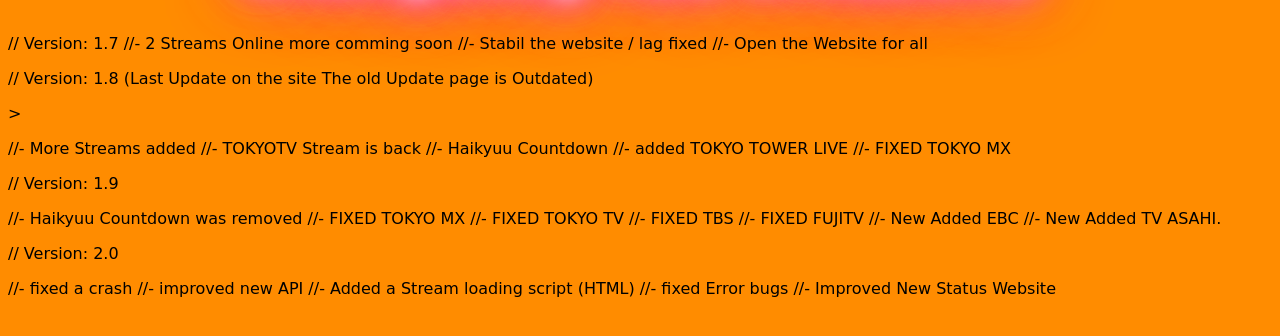
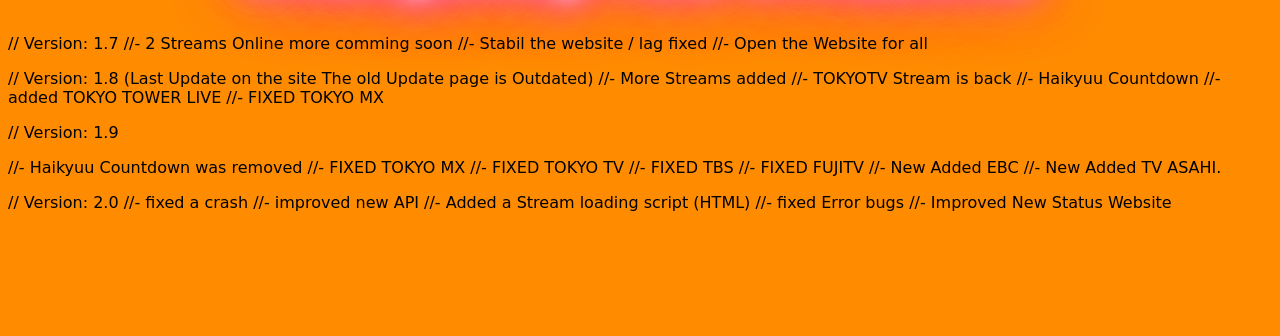
Before and after one commit to BexDex090/tbschangelog.gidhub.io, a plain HTML site: page index.html in a window 1280 px wide. Shown: the part 104-440 px from the top of the page. Drawn offline with Linux system fonts and the light colour scheme.

Commit message:
Update index.html

```diff
--- a/index.html
+++ b/index.html
@@ -44,19 +44,19 @@
 
 <h1 class="glow">ChangeLog TBS STREAMS</h1>
 
-  <h1>  </h1>
+  <h1></h1>
 
      <p>// Version: 1.7
 //-  2 Streams Online more comming soon
 //-  Stabil the website / lag fixed
  //-  Open the Website for all<p>
 
-   <p>//  Version: 1.8 (Last Update on the site The old Update page is Outdated)<p>>
-   <p>//-  More Streams added
+   <p>//  Version: 1.8 (Last Update on the site The old Update page is Outdated)
+   //-  More Streams added
    //-  TOKYOTV Stream is back
   //-  Haikyuu Countdown
   //-  added TOKYO TOWER LIVE
- //-  FIXED TOKYO MX<p>
+  //-  FIXED TOKYO MX<p>
 
 
      <p>// Version: 1.9
@@ -69,7 +69,7 @@
    //-  New Added TV ASAHI.<p>
 
   <p>// Version: 2.0
-<p>//- fixed a crash
+ //- fixed a crash
 //- improved new  API
 //- Added a Stream loading script (HTML)
 //- fixed Error bugs
```
